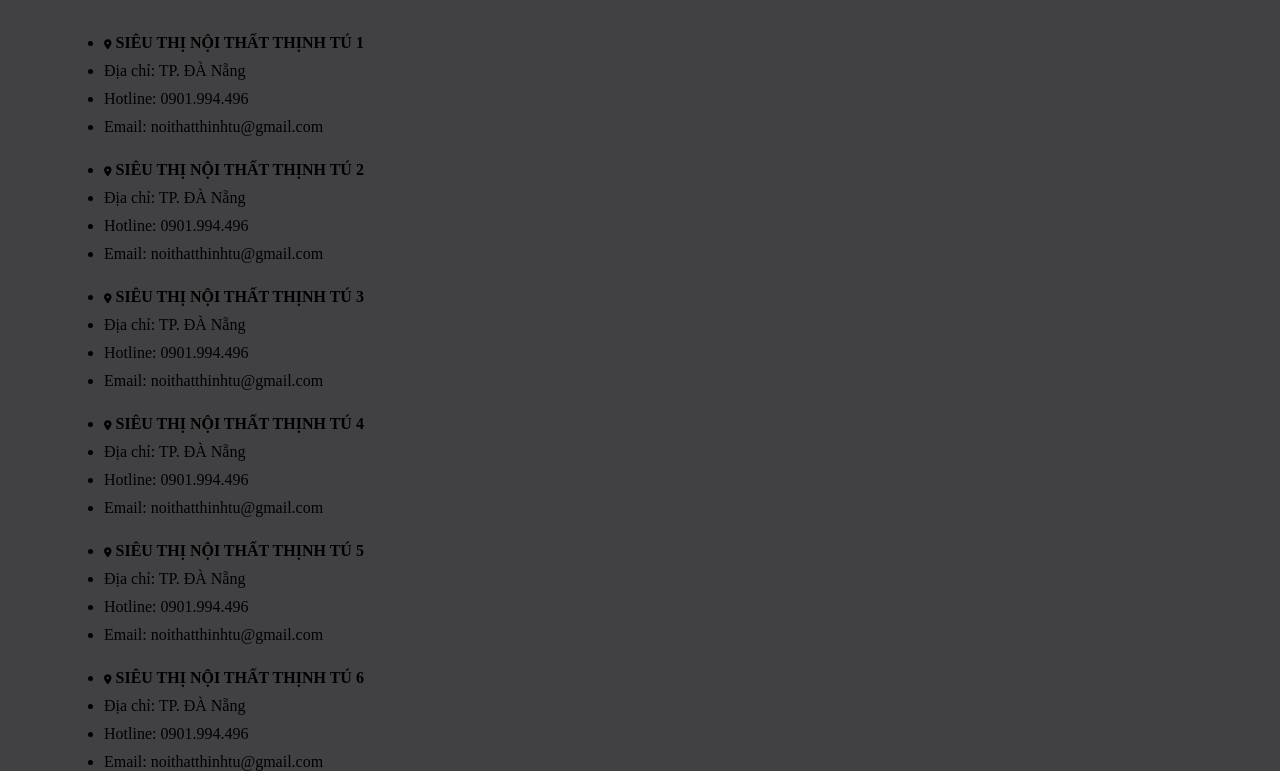
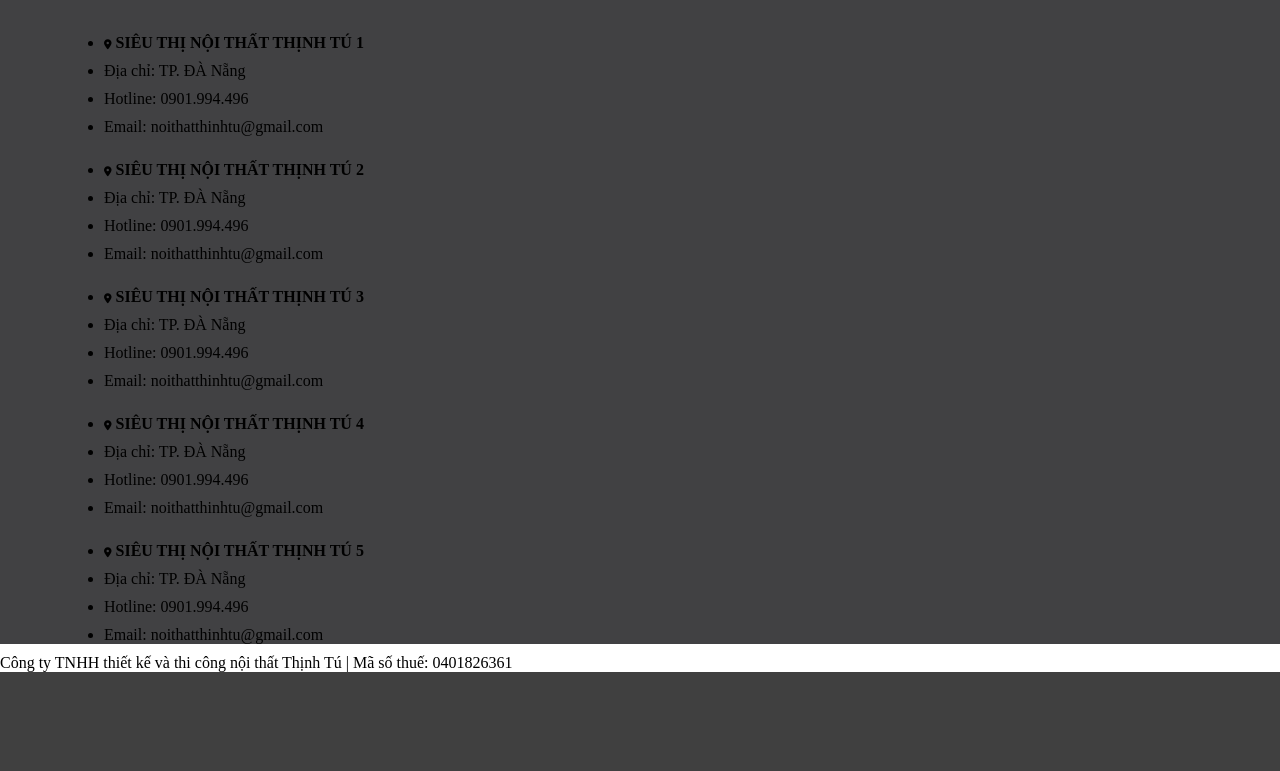
Before and after one commit to thinh8720004/blog_ecommers, a PHP site: page / in a window 1280 px wide. Shown: the part 770-1541 px from the top of the page. After the commit the page ends 1442 px from the top, so only its background shows below. Run offline with PHP 8.4, Linux system fonts and the light colour scheme; data that the repository does not hold is empty.

Commit message:
update file footer.php

```diff
--- a/app/views/footer.php
+++ b/app/views/footer.php
@@ -56,7 +56,7 @@
             </li>
             <li>
                 <i class="fa-solid fa-chevron-right"></i>
-                <a href="#">Tư vấn mua hàng: 0935.194.469 - <br> 0901.945.455 - 0905.945.020 -  <br> 0901.994.469 - 0935.151.391 </a>
+                <a href="#">Tư vấn mua hàng: 0935.194.469 - <br> 0901.945.455 - 0905.945.020 - <br> 0901.994.469 - 0935.151.391 </a>
             </li>
             <li>
                 <i class="fa-solid fa-chevron-right"></i>
@@ -74,9 +74,9 @@
             </li>
         </ul>
     </div>
-    <img class="img-DMCA" src="https://images.dmca.com/Badges/dmca_protected_16_120.png?ID=9137689d-841a-40a4-b6e9-331d575d6ec7" alt="Image DMCA">
-    <img class="img-logo-gov" src="https://sabohome.vn/wp-content/uploads/2021/04/logo-da-thong-bao-website-voi-bo-cong-thuong.png" alt="Image Logo GOV">
-    <div class="bottom-container-footer">
+    <a href="https://www.dmca.com/"><img class="img-DMCA" src="https://images.dmca.com/Badges/dmca_protected_16_120.png?ID=9137689d-841a-40a4-b6e9-331d575d6ec7" alt="Image DMCA"></a>
+    <a href="http://online.gov.vn/Home/WebDetails/71155"><img class="img-logo-gov" src="https://sabohome.vn/wp-content/uploads/2021/04/logo-da-thong-bao-website-voi-bo-cong-thuong.png" alt="Image Logo GOV"></a>
+    <div class="between-container-footer">
         <ul class="branch-1">
             <li>
                 <i class="fa-solid fa-location-dot"></i>
@@ -122,14 +122,8 @@
             <li>Hotline: 0901.994.496</li>
             <li>Email: noithatthinhtu@gmail.com</li>
         </ul>
-          <ul class="branch-6">
-            <li>
-                <i class="fa-solid fa-location-dot"></i>
-                <strong>SIÊU THỊ NỘI THẤT THỊNH TÚ 6</strong>
-            </li>
-            <li>Địa chỉ: TP. ĐÀ Nẵng</li>
-            <li>Hotline: 0901.994.496</li>
-            <li>Email: noithatthinhtu@gmail.com</li>
-          </ul>
     </div>
 </div>
+<div class="bottom-container-footer">
+    Công ty TNHH thiết kế và thi công nội thất Thịnh Tú | Mã số thuế: 0401826361
+</div>
```
Lines whose indentation alone changed are shown as unchanged.
